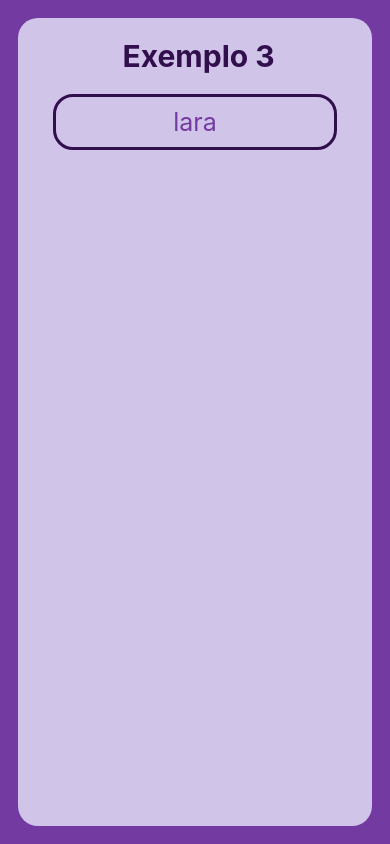
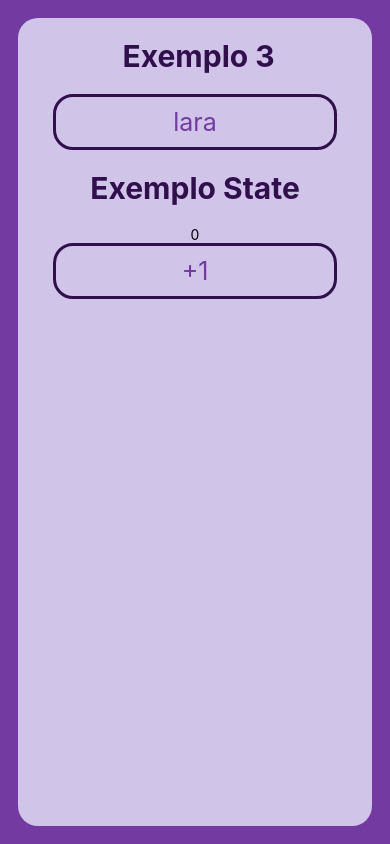
Before and after one commit to lararomeroo/aula_expo_0, a React Native app: screen / in a window 390 px wide. Built offline with nearby package versions, Linux system fonts and the light colour scheme.

Commit message:
aula 10-05

```diff
--- a/components/exemplo_3/index.js
+++ b/components/exemplo_3/index.js
@@ -1,8 +1,16 @@
+import { useState } from 'react';
 import { View, Text, Pressable } from 'react-native';
 
 import styles from './styles';
 
 function Exemplo_3() {
+
+   const [numero, setNumero] = useState(0);
+
+    function incremento (){
+        setNumero(numero +1);
+    }
+
     return (
         <View style={styles.container}>
             <Text style={styles.titulo}> Exemplo 3</Text>
@@ -15,8 +23,26 @@ function Exemplo_3() {
                 styles.botao}
             >
                 <Text style={styles.txtbotao}> lara </Text>
+
+            </Pressable>
+
+            <Text style={styles.titulo}> Exemplo State </Text>
+
+            <Text sytle={styles.txtNumero}>{numero}</Text>
+
+            <Pressable
+                onPress={() => incremento() }
+                style={ ({ pressed} ) => pressed ?
+
+                [styles.botao , styles.botaopress]
+                :
+                styles.botao}
+            >
+                <Text style={styles.txtbotao}> +1 </Text>
+
             </Pressable>
         </View>
+
     );
 }
 
--- a/components/exemplo_3/styles.js
+++ b/components/exemplo_3/styles.js
@@ -39,6 +39,12 @@ const styles = StyleSheet.create({
         fontSize:25,
         color: '#733ba1'
     },
+
+    txtNumero:{
+        fontSize: 35,
+        color: '#733ba1',
+        marginVertical: 10,
+    },
 });
 
 export default styles;
```
